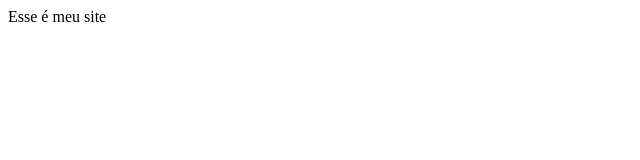
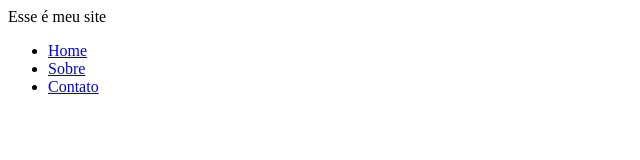
Before and after one commit to cianinha/Tuterial, a plain HTML site: page index.html in a window 1280 px wide. Shown: the whole page, without its empty margins (0-640 px from the left). Drawn offline with Linux system fonts and the light colour scheme.

Commit message:
novo menu

```diff
--- a/index.html
+++ b/index.html
@@ -4,5 +4,10 @@
 </head>
 <body>
 Esse é meu site
+<ul>
+<li><a href="index.html">Home</a></li>
+<li><a href="sobre.html">Sobre</a></li>
+<li><a href="Contato">Contato</a></li>
+</ul>
 </body>
 </html>
```
